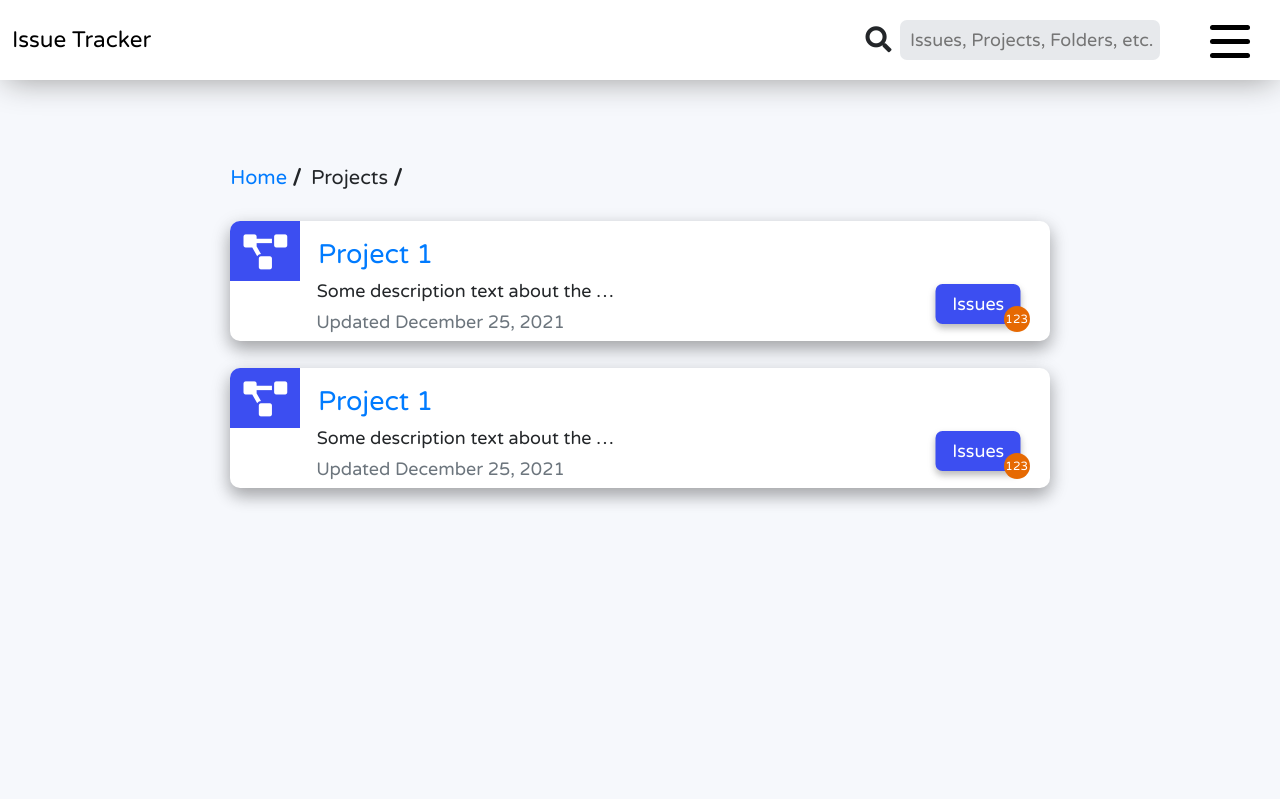
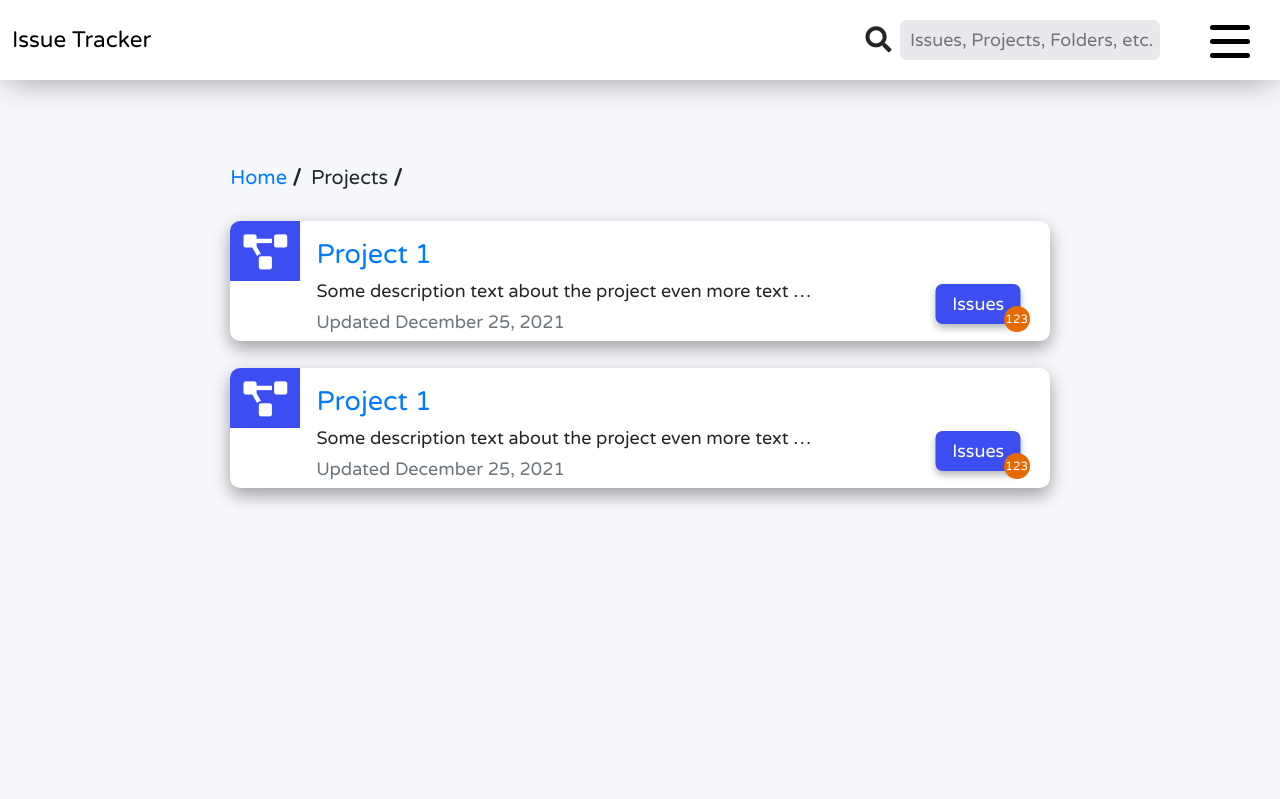
Before and after one commit to RHAM231/GitHub-Issue-Frontend, a Django app: page /project-list in a window 1280 px wide. Shown: the top 799 px of the page. Run offline with Django 3.2, Linux system fonts and the light colour scheme; some libraries are stand-ins or nearby versions.

Commit message:
Done cleaning pages

```diff
--- a/base/templates/base/base.html
+++ b/base/templates/base/base.html
@@ -151,6 +151,7 @@ and footer to easily control, size, spacing, and background color
           crossorigin="anonymous"></script>
 
   <script src="{% static 'js/hamburger.js' %}"></script>
+  <script src="{% static 'js/ellipsis.js' %}"></script>
 
 </body>
 </html>
--- a/base/templates/base/project_list.html
+++ b/base/templates/base/project_list.html
@@ -19,12 +19,12 @@
       <div class="project-box">
         <div class="icon-tab">
           <i class="fas fa-project-diagram"></i>
-          <a class="project-description">Some description text about the project even more text</a>
-          <a class="project-date text-secondary">Updated December 25, 2021</a>
+          <a class="project-description dynamic-hide-small">Some description text about the project even more text even more text</a>
+          <a class="project-date text-secondary dynamic-hide-small">Updated December 25, 2021</a>
         </div>
         <div class="project-header">
           <h4><a href="{% url 'project-contents' %}">Project 1</a></h4>
-        </div><br>
+        </div>
         <div class="row justify-content-end">
           <div class="project-button">
             <a href="{% url 'issue-list' %}" class="button-issues">Issues</a>
@@ -45,12 +45,12 @@
       <div class="project-box">
         <div class="icon-tab">
           <i class="fas fa-project-diagram"></i>
-          <a class="project-description">Some description text about the project even more text</a>
-          <a class="project-date text-secondary">Updated December 25, 2021</a>
+          <a class="project-description dynamic-hide-small">Some description text about the project even more text even more text</a>
+          <a class="project-date text-secondary dynamic-hide-small">Updated December 25, 2021</a>
         </div>
         <div class="project-header">
           <h4><a href="{% url 'project-contents' %}">Project 1</a></h4>
-        </div><br>
+        </div>
         <div class="row justify-content-end">
           <div class="project-button">
             <a href="{% url 'issue-list' %}" class="button-issues">Issues</a>
--- /dev/null
+++ b/static/js/ellipsis.js
@@ -0,0 +1,4 @@
+window.onload=function(){
+    var elem = document.querySelectorAll('.project-description');
+    elem.style.width = 70 + "%";
+}
--- a/static/style.css
+++ b/static/style.css
@@ -21,9 +21,9 @@ FOOTER
 .content-section {
   background: #ffffff;
   padding: 10px 20px;
-  border: 1px solid #dddddd;
   border-radius: 20px;
   margin-bottom: 20px;
+  box-shadow: 0 5px 9px 0 rgba(0,0,0,0.2), 0 4px 12px 0 rgba(0,0,0,0.19);
 }
 
 /**************************************************************************/
@@ -511,9 +511,11 @@ select{
 }
 
 @media(max-width:992px){
-  .dynamic-hide {
-    display: none;
-  }
+  .dynamic-hide {display: none;}
+}
+
+@media(max-width:665px){
+  .dynamic-hide-small {display: none;}
 }
 
 .pl-custom{
@@ -795,7 +797,7 @@ select{
   display: inline-block;
   position: relative;
   height: 60px;
-  width:350px;
+  width:220px;
 }
 
 .project-header > h4{
@@ -804,7 +806,7 @@ select{
   width: 100px;
   height: 30px;
   top: 54%;
-  left: 18%;
+  left: 28%;
   transform: translate(-50%, -50%);
 }
 
@@ -837,10 +839,15 @@ select{
 }
 
 .project-description{
-  width: 300px;
+  width: 500px;
   top: 62%;
-  left: -91%;
+  left: -234%;
   transform: translate(50%, 50%);
+}
+
+
+@media (max-width:1135px){
+.project-description{width: 300px; left: -91%;}
 }
 
 .project-date{
```
